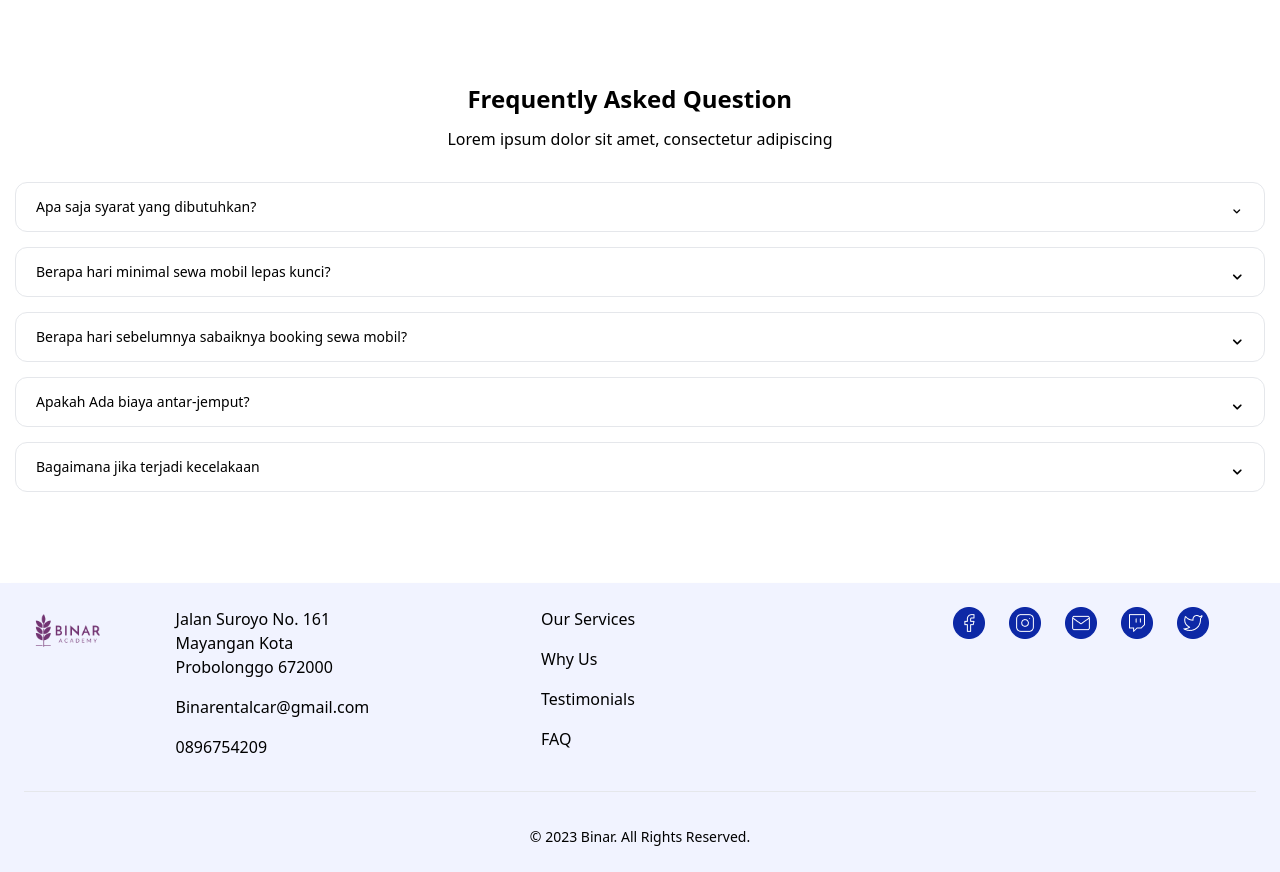
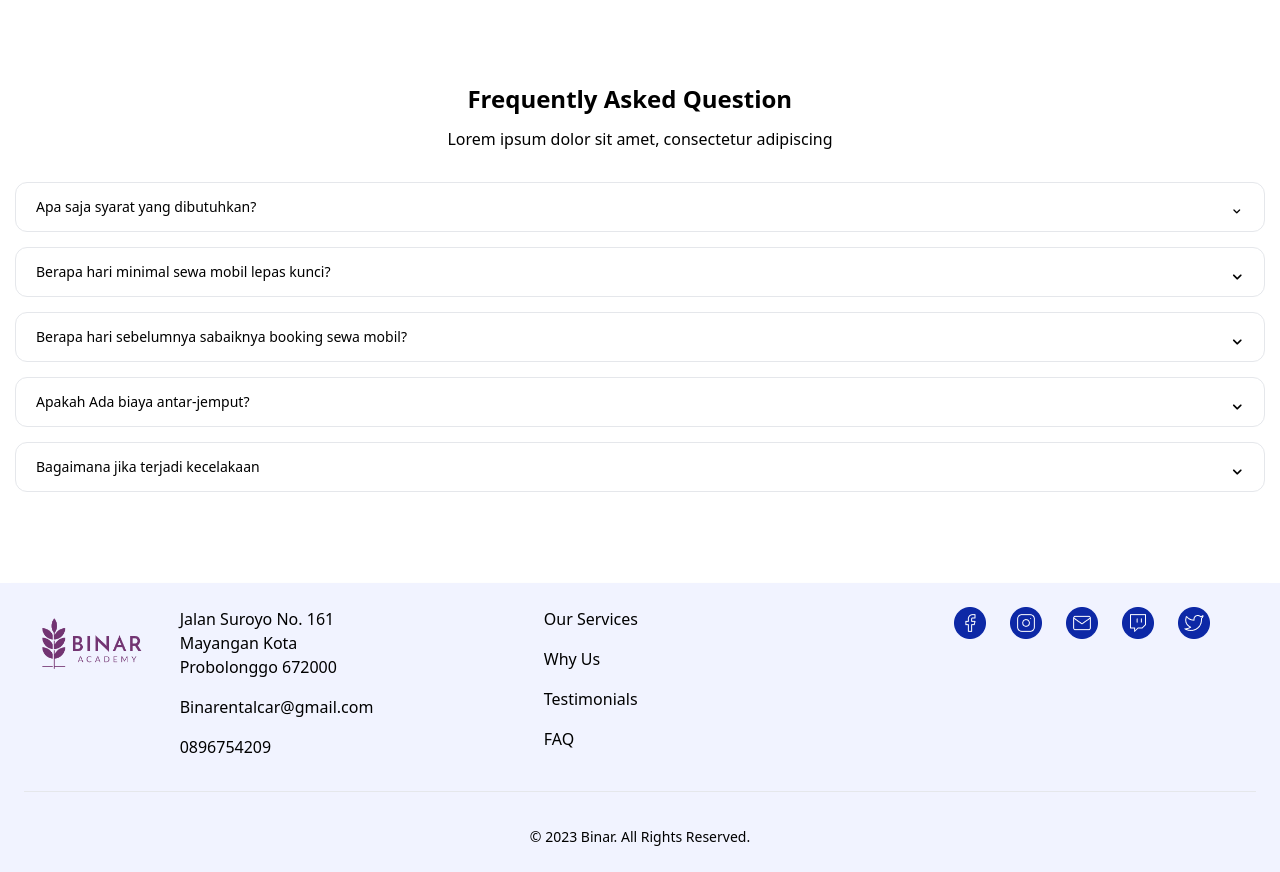
Before and after one commit to amiqbal7/taskAsyncGit, a website: page index.html in a window 1280 px wide. Shown: the part 2447-3319 px from the top of the page. Drawn offline with nearby package versions, Linux system fonts and the light colour scheme.

Commit message:
update footer

```diff
--- a/index.html
+++ b/index.html
@@ -545,19 +545,17 @@
     </section>
     <!-- FOOTER -->
     <section>
-
       <footer class="p-4 sm:p-6 bg-[#F1F3FF] shadow-lg mt-16">
         <div class="md:flex md:justify-between">
-      <div class="mb-6 md:mb-0">
+            <div class="md:pr-5 md:mb-0">
                 <a href="https://flowbite.com/" class="flex items-center">
-              <img src="./images/binar.png" class="w-36" alt="FlowBite Logo" />
-
+                    <img src="./images/binar.png" class="w-56" alt="" />
                 </a>
             </div>
-      <div class="grid grid-cols-2 gap-10 sm:gap-4 sm:grid-cols-3 pl-16 ">
+            <div class="grid gap-10 sm:gap-4 sm:grid-cols-3 ">
                 <div>
                     <ul class="">
-                <li class="mb-4 md:mr-36">
+                      <li class="mb-4 mr md:mr-36">
                         <a href="">Jalan Suroyo No. 161 Mayangan Kota Probolonggo 672000 </a>
                       </li>
                         <li class="mb-4">
@@ -584,7 +582,8 @@
                       </li>
                     </ul>
                 </div>
-          <div class="flex mt-4 space-x-6 sm:justify-center sm:mt-0">
+                <div class="grid justify-items-center mx-auto">
+                <div class="flex mt-4 space-x-6 sm:justify-center  sm:mt-0">
                   <a href="#" class="text-gray-500 hover:text-gray-900 dark:hover:text-white">
                       <img src="./images/facebook.png" >
 
@@ -605,6 +604,7 @@
               </div>
               </div>
             </div>
+        </div>
         <hr class="my-6 border-gray-200 sm:mx-auto dark:border-gray-700 lg:my-8" />
         <div class="text-center">
             <span class="text-sm ">© 2023 <a href="https://flowbite.com/" class="hover:underline">Binar</a>. All Rights Reserved.
```
Lines whose indentation alone changed are shown as unchanged.
